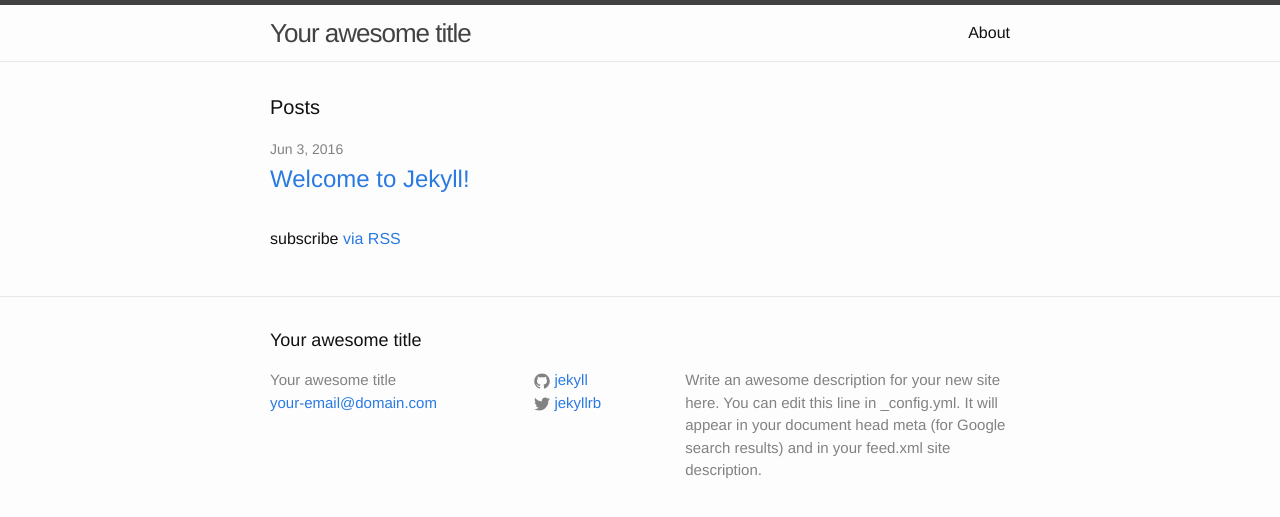
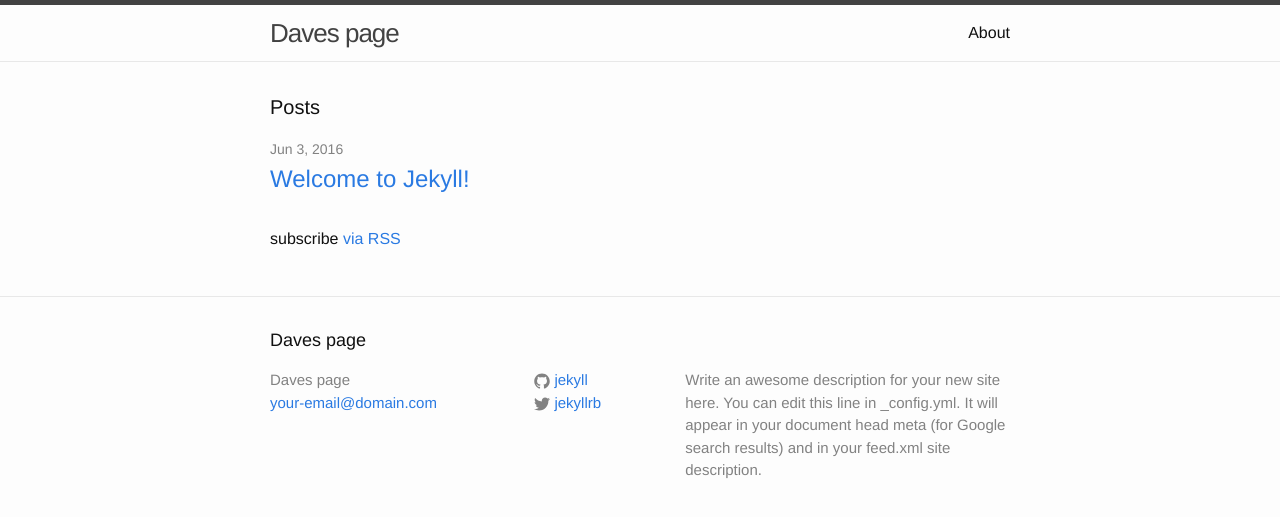
Before and after one commit to davesantry/davesantry.github.io, a Jekyll site: the page built from index.html, in a window 1280 px wide. Shown: the top 517 px of the page. Built offline with Jekyll 4.4.1, drawn with Linux system fonts in a browser that asks for light colours.

Commit message:
Update _config.yml

```diff
--- a/_config.yml
+++ b/_config.yml
@@ -6,7 +6,7 @@
 # 'jekyll serve'. If you change this file, please restart the server process.
 
 # Site settings
-title: Your awesome title
+title: Daves page
 email: your-email@domain.com
 description: > # this means to ignore newlines until "baseurl:"
   Write an awesome description for your new site here. You can edit this
```
